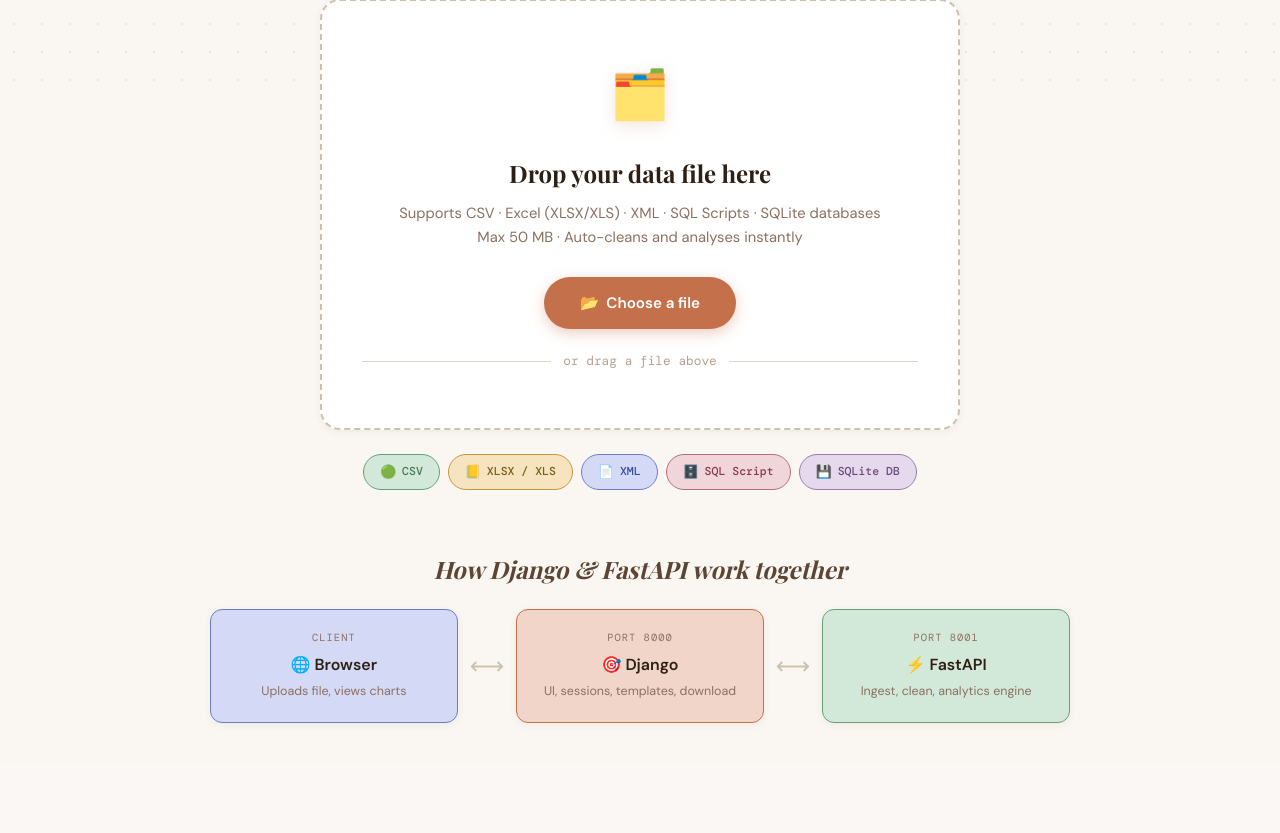
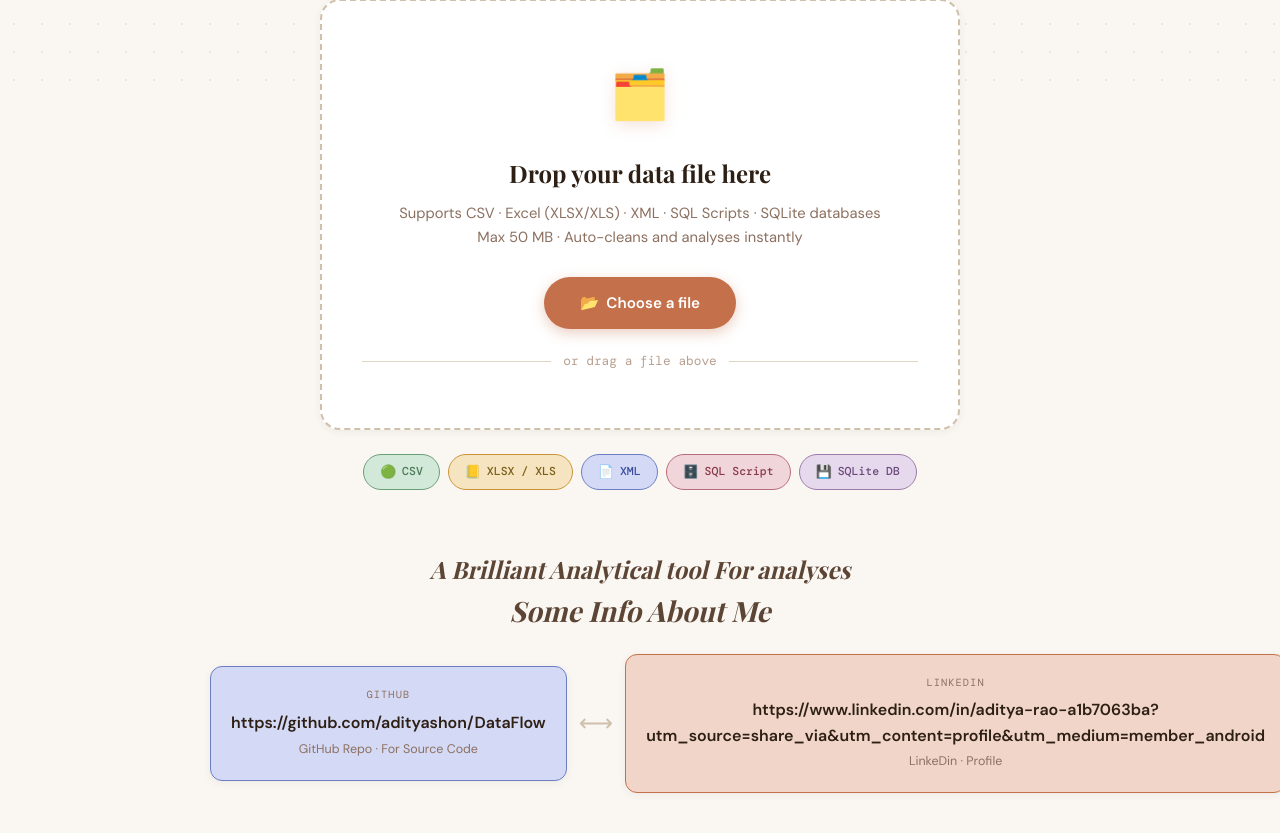
Before and after one commit to adityashon/DataFlow, a Django app: template Visual/core/templates/core/index.html in a window 1280 px wide. Shown: the part 718-1551 px from the top of the page. Before the commit the page ends 1441 px from the top, so only its background shows below. Run offline with Django 4.2, Linux system fonts and the light colour scheme; the template is opened without the code that fills it, so the values that code supplies are empty; some web fonts are replaced.

Commit message:
minor changes

```diff
--- a/Visual/core/templates/core/index.html
+++ b/Visual/core/templates/core/index.html
@@ -98,25 +98,30 @@
 
 <!-- Architecture diagram -->
 <div class="arch-section">
-  <div class="arch-title">How Django &amp; FastAPI work together</div>
+  <div class="arch-title">A Brilliant Analytical tool For analyses
+
+    <h3> Some Info About Me </h3>
+
+
+  </div>
   <div class="arch-grid">
     <div class="arch-box browser">
-      <div class="arch-label">Client</div>
-      <div class="arch-name">🌐 Browser</div>
-      <div class="arch-role">Uploads file, views charts</div>
+      <div class="arch-label">GitHub</div>
+      <div class="arch-name"> https://github.com/adityashon/DataFlow </div>
+      <div class="arch-role"> GitHub Repo · For  Source Code</Source> </div>
     </div>
     <div class="arch-arrow">⟷</div>
     <div class="arch-box django">
-      <div class="arch-label">Port 8000</div>
-      <div class="arch-name">🎯 Django</div>
-      <div class="arch-role">UI, sessions, templates, download</div>
+      <div class="arch-label">LinkeDin</div>
+      <div class="arch-name"> https://www.linkedin.com/in/aditya-rao-a1b7063ba?utm_source=share_via&utm_content=profile&utm_medium=member_android </div>
+      <div class="arch-role"> LinkeDin · Profile </div>
     </div>
-    <div class="arch-arrow">⟷</div>
+    <!-- <div class="arch-arrow">⟷</div>
     <div class="arch-box fastapi">
-      <div class="arch-label">Port 8001</div>
-      <div class="arch-name">⚡ FastAPI</div>
-      <div class="arch-role">Ingest, clean, analytics engine</div>
-    </div>
+      <div class="arch-label">Magic</div>
+      <div class="arch-name"> N/A </div>
+      <div class="arch-role"> N/A </div>
+    </div> -->
   </div>
 </div>
 
```
Also changed, not shown: 3 other files.
